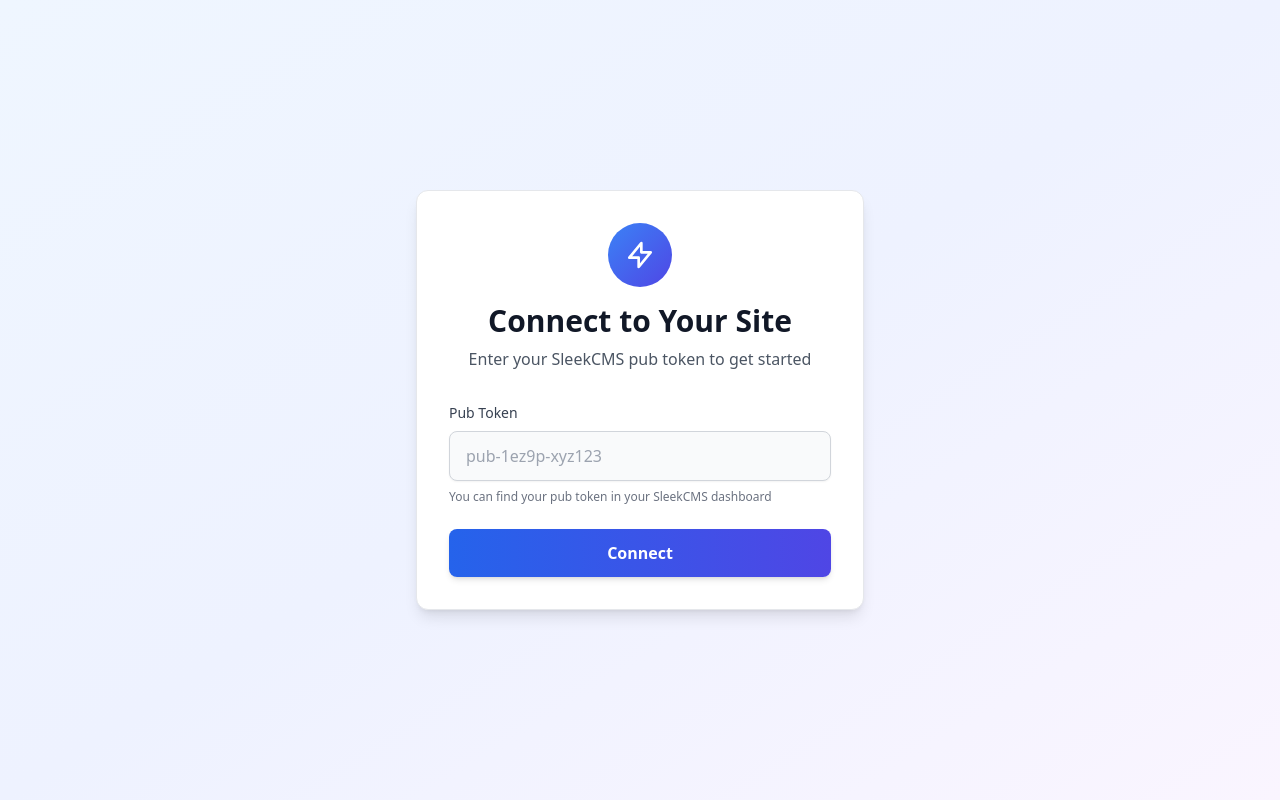
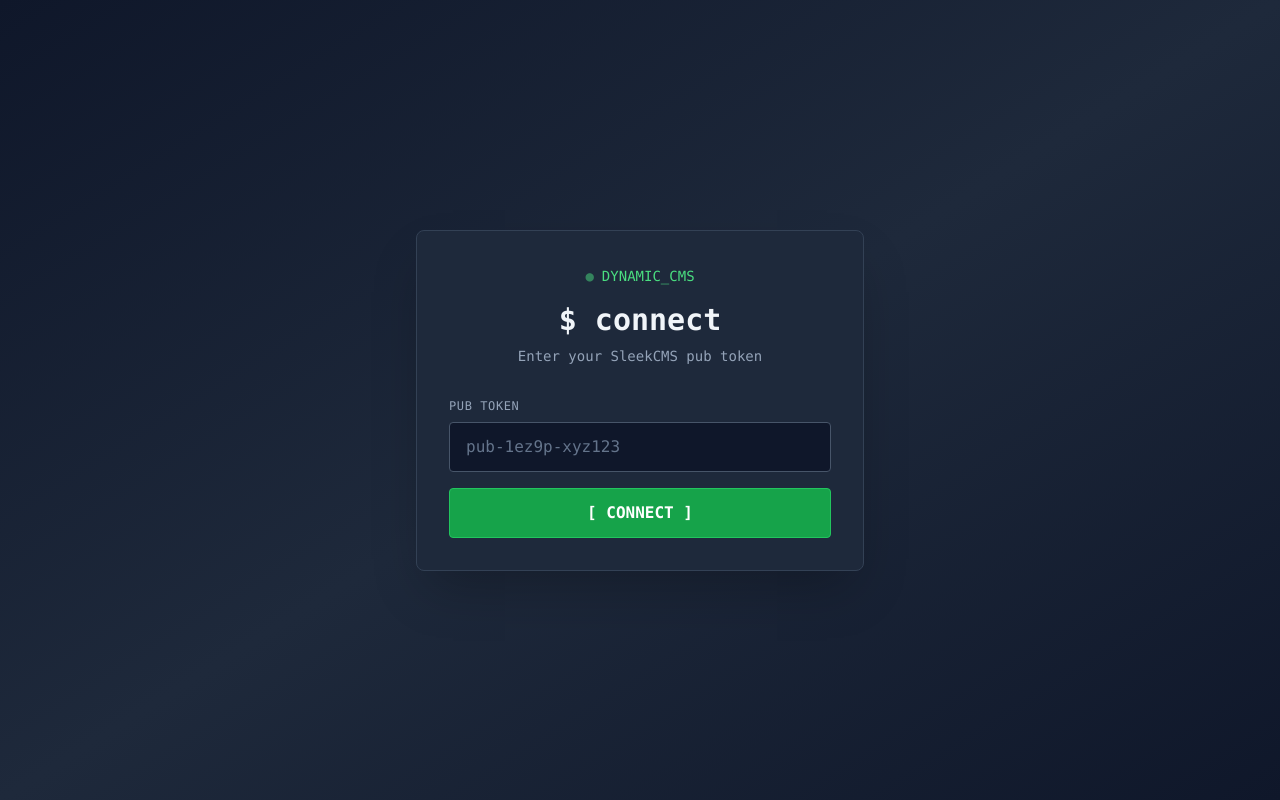
Before and after one commit to Lancerhawk/Dynamic_Page_Generator, a plain HTML site: page frontend/index.html in a window 1280 px wide. Drawn offline with nearby package versions, Linux system fonts and the light colour scheme.

Commit message:
version with simple frontend

```diff
--- a/frontend/index.html
+++ b/frontend/index.html
@@ -26,21 +26,23 @@
     </style>
 </head>
 <body class="bg-gray-50 min-h-screen">
-    <div id="connect-screen" class="min-h-screen flex items-center justify-center px-4 bg-gradient-to-br from-blue-50 via-indigo-50 to-purple-50">
-        <div class="max-w-md w-full bg-white rounded-xl shadow-lg border border-gray-200 p-8">
+    <!-- Pub Token Input Screen -->
+    <div id="connect-screen" class="min-h-screen flex items-center justify-center px-4 bg-gradient-to-br from-slate-900 via-slate-800 to-slate-900">
+        <div class="max-w-md w-full bg-slate-800 rounded-lg border border-slate-700 shadow-2xl p-8">
             <div class="text-center mb-8">
-                <div class="inline-flex items-center justify-center w-16 h-16 bg-gradient-to-br from-blue-500 to-indigo-600 rounded-full mb-4">
-                    <svg class="w-8 h-8 text-white" fill="none" stroke="currentColor" viewBox="0 0 24 24">
-                        <path stroke-linecap="round" stroke-linejoin="round" stroke-width="2" d="M13 10V3L4 14h7v7l9-11h-7z"></path>
-                    </svg>
+                <div class="inline-block mb-4">
+                    <div class="flex items-center space-x-2 text-green-400 font-mono text-sm">
+                        <span class="animate-pulse">●</span>
+                        <span>DYNAMIC_CMS</span>
+                    </div>
                 </div>
-                <h1 class="text-3xl font-bold text-gray-900 mb-2">Connect to Your Site</h1>
-                <p class="text-gray-600 text-base">Enter your SleekCMS pub token to get started</p>
+                <h1 class="text-3xl font-bold text-slate-100 mb-2 font-mono">$ connect</h1>
+                <p class="text-slate-400 text-sm font-mono">Enter your SleekCMS pub token</p>
             </div>
 
-            <form id="connect-form" class="space-y-6">
+            <form id="connect-form" class="space-y-4">
                 <div>
-                    <label for="pub-token" class="block text-sm font-medium text-gray-700 mb-2">
+                    <label for="pub-token" class="block text-xs font-mono font-medium text-slate-400 mb-2 uppercase tracking-wider">
                         Pub Token
                     </label>
                     <input
@@ -48,18 +50,17 @@
                         id="pub-token"
                         name="pubToken"
                         placeholder="pub-1ez9p-xyz123"
-                        class="w-full px-4 py-3 bg-gray-50 border border-gray-300 rounded-lg text-gray-900 placeholder-gray-400 focus:ring-2 focus:ring-blue-500 focus:border-blue-500 outline-none transition shadow-sm"
+                        class="w-full px-4 py-3 bg-slate-900 border border-slate-600 rounded font-mono text-slate-100 placeholder-slate-500 focus:ring-2 focus:ring-green-500 focus:border-green-500 outline-none transition"
                         required
                     />
-                    <p class="mt-2 text-xs text-gray-500">You can find your pub token in your SleekCMS dashboard</p>
                 </div>
 
                 <button
                     type="submit"
                     id="connect-button"
-                    class="w-full bg-gradient-to-r from-blue-600 to-indigo-600 hover:from-blue-700 hover:to-indigo-700 text-white font-semibold py-3 px-6 rounded-lg transition duration-200 transform hover:scale-[1.02] active:scale-[0.98] shadow-md hover:shadow-lg disabled:opacity-50 disabled:cursor-not-allowed disabled:transform-none"
+                    class="w-full bg-green-600 hover:bg-green-700 text-white font-mono font-semibold py-3 px-6 rounded transition duration-200 transform hover:scale-[1.02] active:scale-[0.98] border border-green-500 disabled:opacity-50 disabled:cursor-not-allowed"
                 >
-                    <span id="connect-button-text">Connect</span>
+                    <span id="connect-button-text">[ CONNECT ]</span>
                     <span id="connect-button-loader" class="hidden inline-flex items-center">
                         <svg class="animate-spin h-5 w-5 mr-2" xmlns="http://www.w3.org/2000/svg" fill="none" viewBox="0 0 24 24">
                             <circle class="opacity-25" cx="12" cy="12" r="10" stroke="currentColor" stroke-width="4"></circle>
@@ -71,13 +72,8 @@
             </form>
 
             <div id="connect-error" class="mt-4 hidden">
-                <div class="bg-red-50 border border-red-200 text-red-700 px-4 py-3 rounded-lg text-sm">
-                    <div class="flex items-center">
-                        <svg class="w-5 h-5 mr-2" fill="currentColor" viewBox="0 0 20 20">
-                            <path fill-rule="evenodd" d="M10 18a8 8 0 100-16 8 8 0 000 16zM8.707 7.293a1 1 0 00-1.414 1.414L8.586 10l-1.293 1.293a1 1 0 101.414 1.414L10 11.414l1.293 1.293a1 1 0 001.414-1.414L11.414 10l1.293-1.293a1 1 0 00-1.414-1.414L10 8.586 8.707 7.293z" clip-rule="evenodd"></path>
-                        </svg>
-                        <span id="error-message"></span>
-                    </div>
+                <div class="bg-red-900/50 border border-red-700 text-red-400 px-4 py-3 rounded text-sm font-mono">
+                    <span class="text-red-500">ERROR:</span> <span id="error-message"></span>
                 </div>
             </div>
         </div>
```
